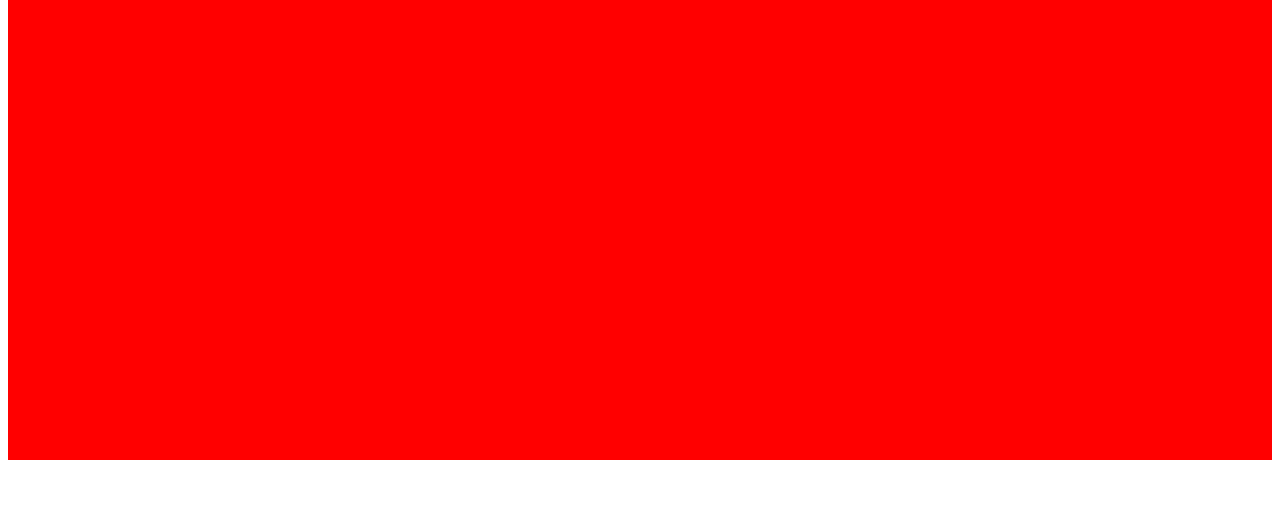
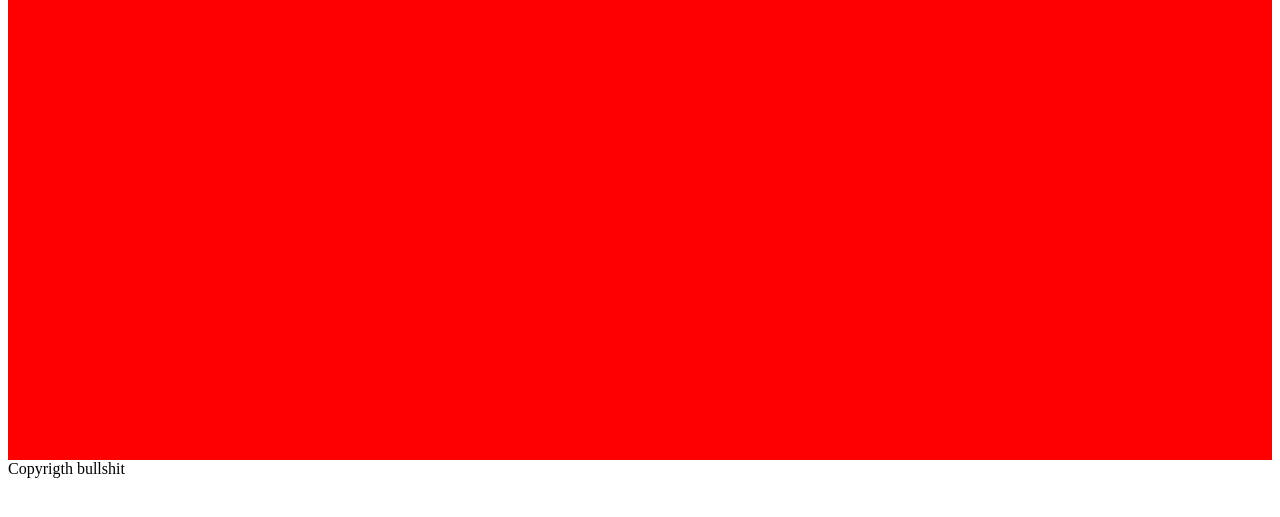
Before and after one commit to dragnslayer1/potential-system, a plain HTML site: page index.html in a window 1280 px wide. Shown: the part 61-578 px from the top of the page. Drawn offline with Linux system fonts and the light colour scheme.

Commit message:
footer added

```diff
--- a/index.html
+++ b/index.html
@@ -18,4 +18,5 @@
 
 
 </body>
+<footer>Copyrigth bullshit</footer>
 </html>
```
